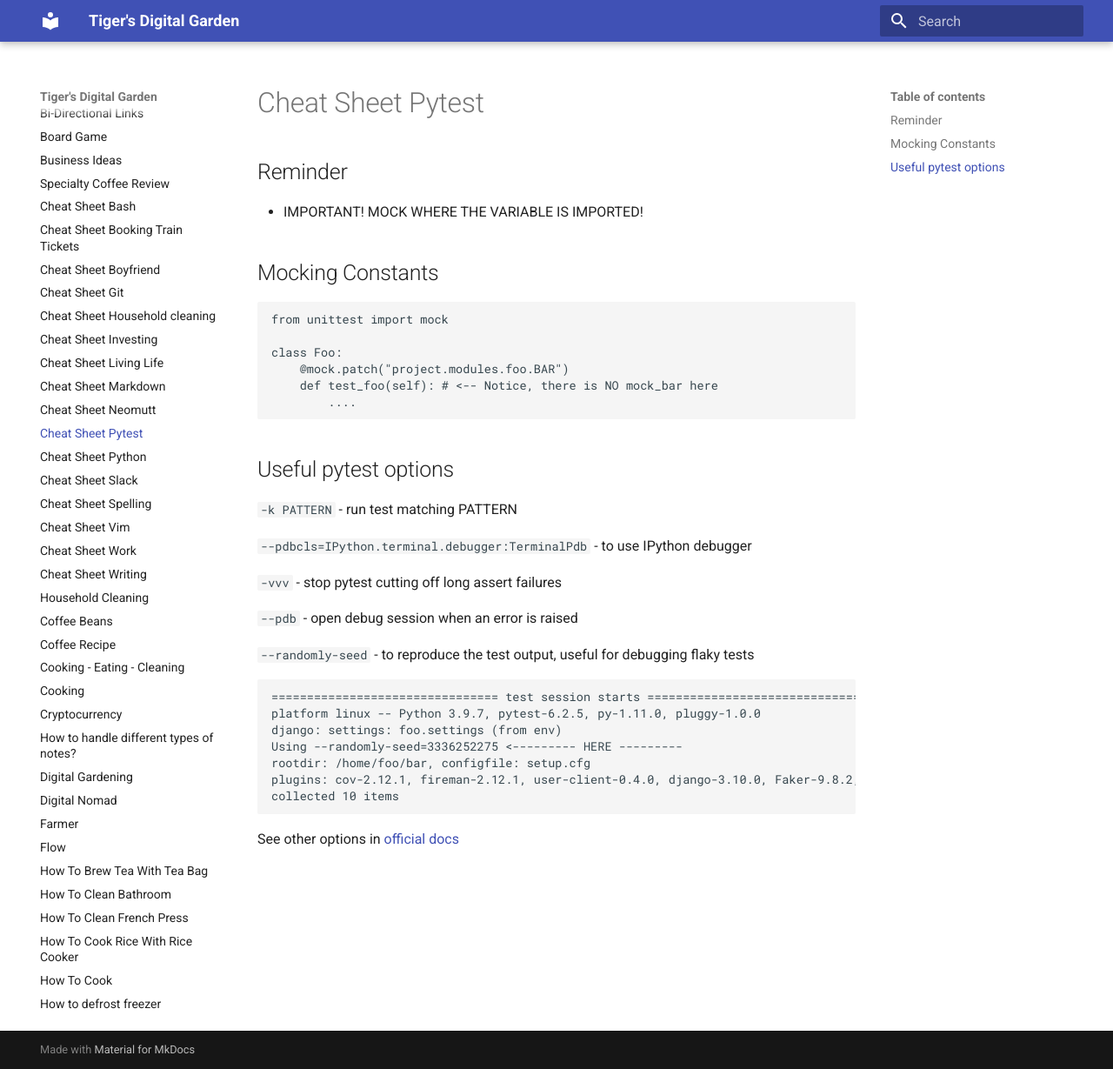
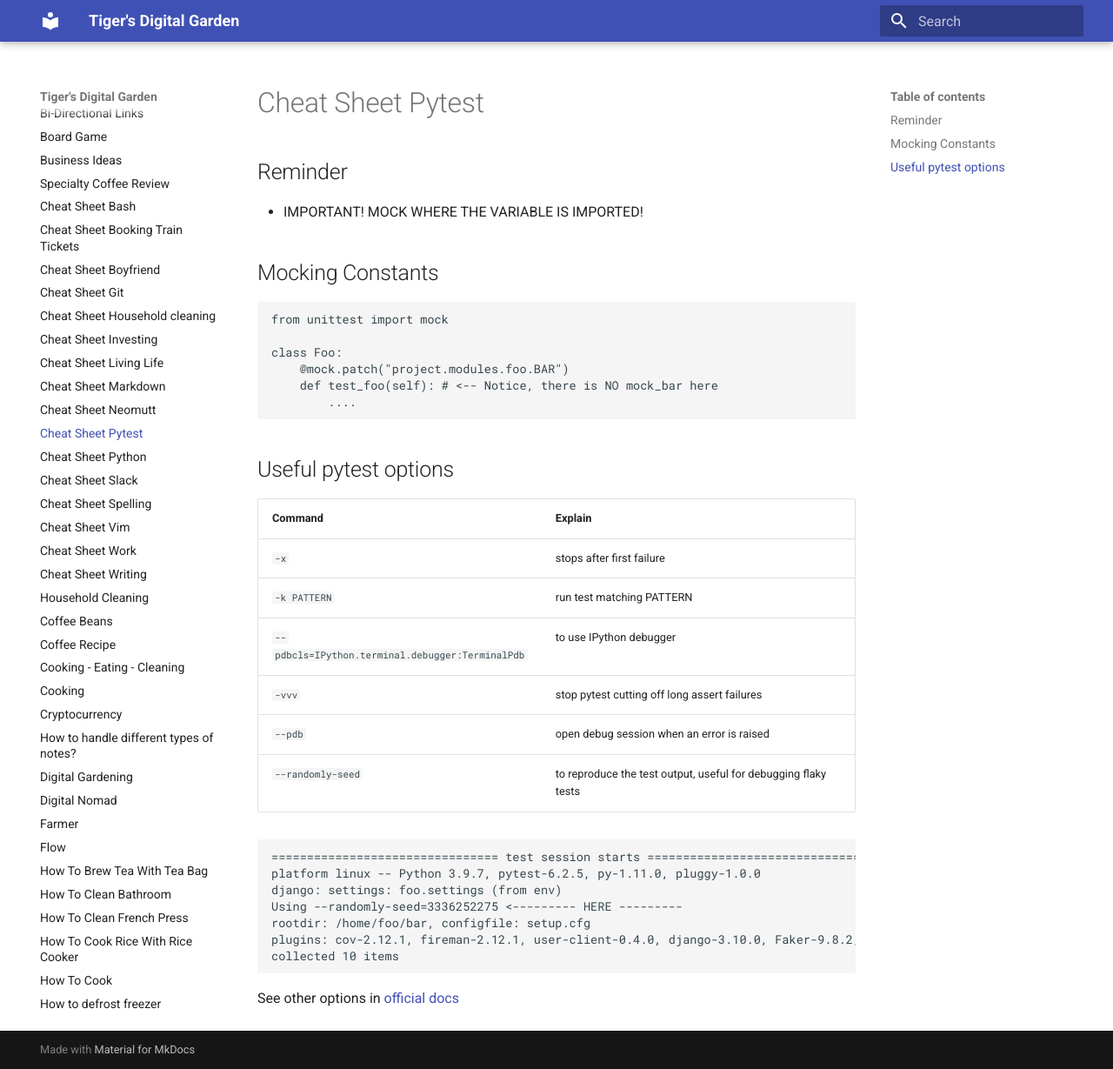
Before and after one commit to ynotstartups/notes, an MkDocs documentation site: the page built from notes/cheat-sheet-pytest.md, in a window 1280 px wide and 1229 px high. Shown: the whole window at 87% size. Built offline with MkDocs 1.6.1 and Material for MkDocs 9.7.7, drawn with Linux system fonts in a browser that asks for light colours.

Commit message:
change to table for pytest commands

````diff
--- a/notes/cheat-sheet-pytest.md
+++ b/notes/cheat-sheet-pytest.md
@@ -17,15 +17,14 @@ class Foo:
 
 ## Useful pytest options
 
-`-k PATTERN` - run test matching PATTERN
-
-`--pdbcls=IPython.terminal.debugger:TerminalPdb` - to use IPython debugger
-
-`-vvv` - stop pytest cutting off long assert failures
-
-`--pdb` - open debug session when an error is raised
-
-`--randomly-seed` - to reproduce the test output, useful for debugging flaky tests
+|Command|Explain|
+|-|-|
+|`-x` | stops after first failure |
+|`-k PATTERN` | run test matching PATTERN |
+|`--pdbcls=IPython.terminal.debugger:TerminalPdb` | to use IPython debugger  |
+|`-vvv` | stop pytest cutting off long assert failures |
+|`--pdb` | open debug session when an error is raised |
+|`--randomly-seed` | to reproduce the test output, useful for debugging flaky tests |
 
 ```
 ================================ test session starts =================================
````
